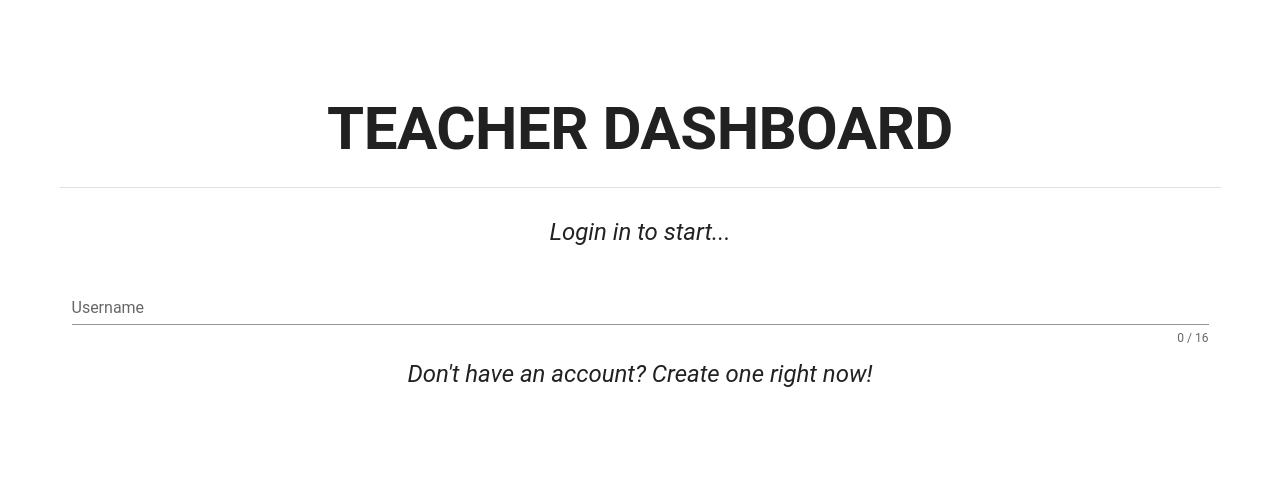
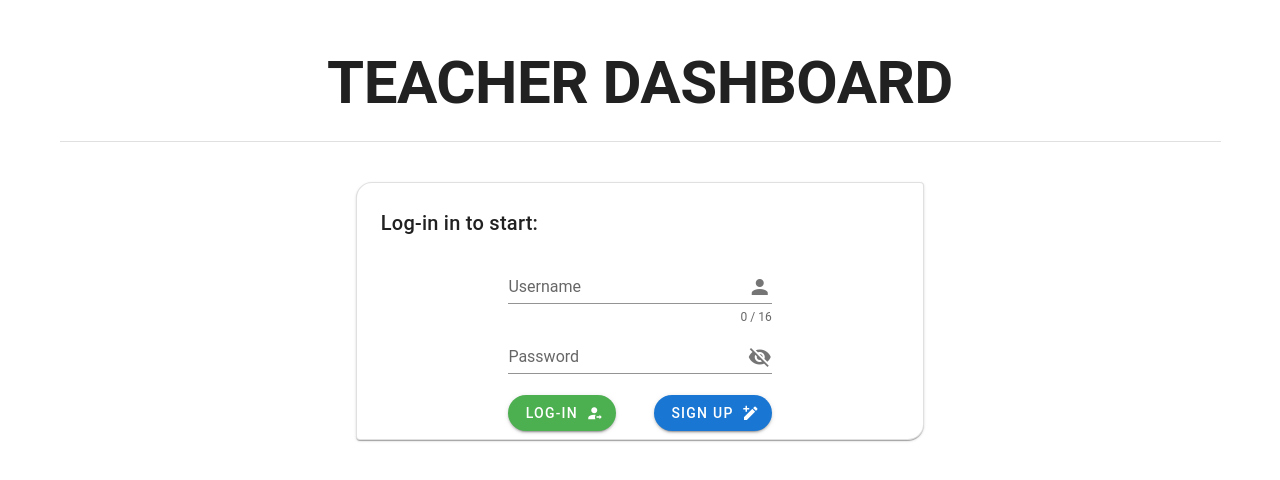
Before and after one commit to rafael-lua/teacher-dashboard, a Vue app: page / in a window 1280 px wide. Shown: the part 148-628 px from the top of the page. Built offline with nearby package versions, Linux system fonts and the light colour scheme.

Commit message:
update login form component with basic structure

```diff
--- a/src/components/authentication/LoginForm.vue
+++ b/src/components/authentication/LoginForm.vue
@@ -1,12 +1,38 @@
 <template>
   <v-form v-model="isValid">
-    <v-container>
+    <v-container class="d-flex justify-center">
+      <v-card elevation="1" class="pa-2" outlined shaped width="50%">
+        <v-card-title>Log-in in to start:</v-card-title>
+        <v-row class="d-flex justify-center">
+          <v-col cols="6">
             <v-text-field
               v-model="username"
+              append-icon="mdi-account"
               name="username"
               label="Username"
               counter="16"
             ></v-text-field>
+            <v-text-field
+              v-model="password"
+              :append-icon="showPassword ? 'mdi-eye' : 'mdi-eye-off'"
+              :type="showPassword ? 'text' : 'password'"
+              name="password"
+              label="Password"
+              @click:append="showPassword = !showPassword"
+            ></v-text-field>
+            <div class="d-flex justify-space-between">
+              <v-btn color="success" elevation="2" rounded>
+                Log-In
+                <v-icon right dark> mdi-account-arrow-right </v-icon>
+              </v-btn>
+              <v-btn color="primary" elevation="2" rounded>
+                Sign Up
+                <v-icon right dark> mdi-pencil-plus </v-icon>
+              </v-btn>
+            </div>
+          </v-col>
+        </v-row>
+      </v-card>
     </v-container>
   </v-form>
 </template>
@@ -20,9 +46,8 @@ export default {
       isValid: false,
       username: "",
       password: "",
+      showPassword: false,
     };
   },
 };
 </script>
-
-<style scoped></style>
--- a/src/views/Home.vue
+++ b/src/views/Home.vue
@@ -4,11 +4,7 @@
       <v-col>
         <p class="text-center text-h2 font-weight-bold">TEACHER DASHBOARD</p>
         <v-divider class="my-7"></v-divider>
-        <p class="text-center text-h5 font-italic">Login in to start...</p>
         <LoginForm />
-        <p class="text-center text-h5 font-italic">
-          Don't have an account? Create one right now!
-        </p>
       </v-col>
     </v-row>
   </v-container>
```
Also changed, not shown: src/components/authentication/RegistrationForm.vue (added, +9 -0 lines). Lines whose indentation alone changed are shown as unchanged.
